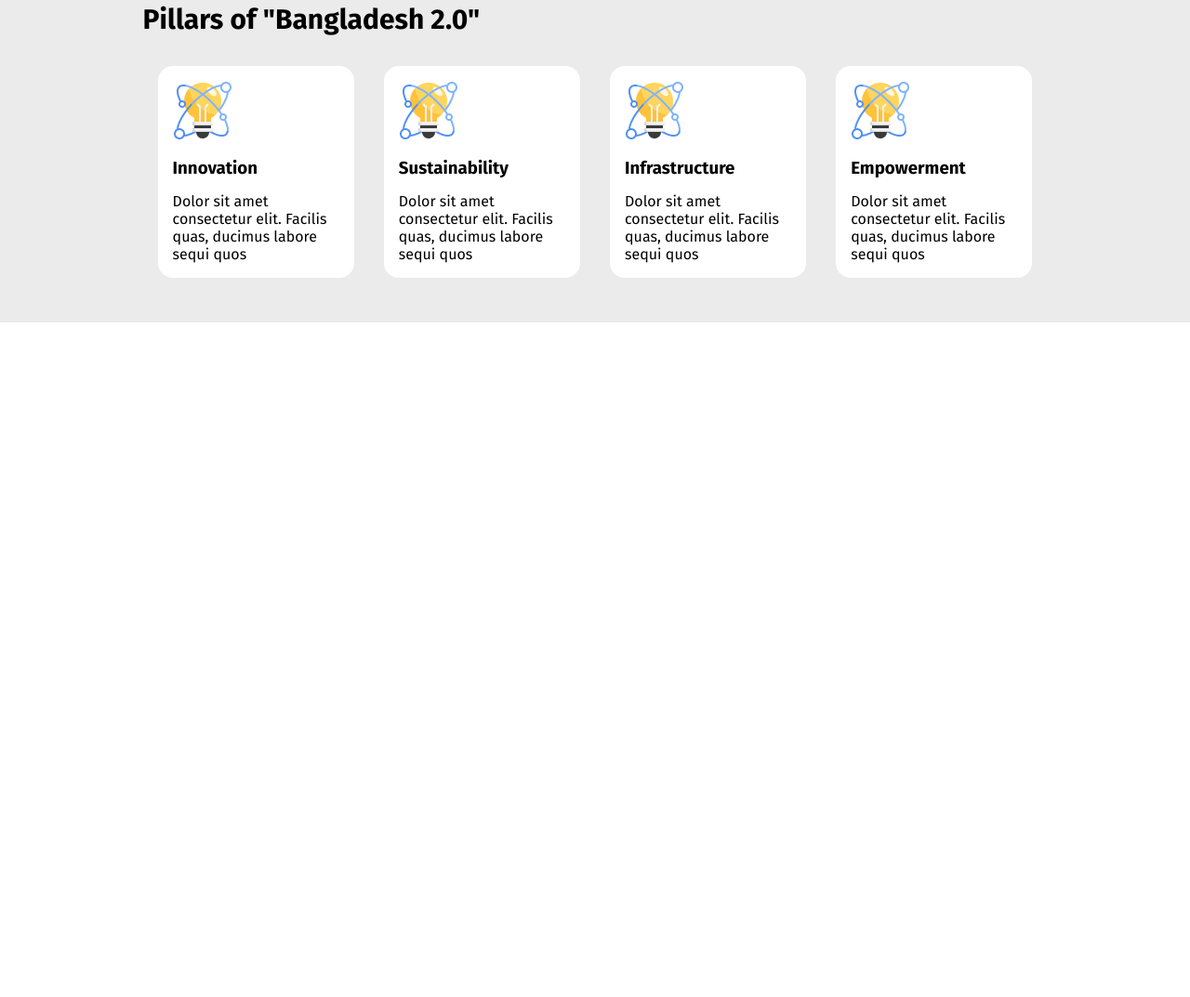
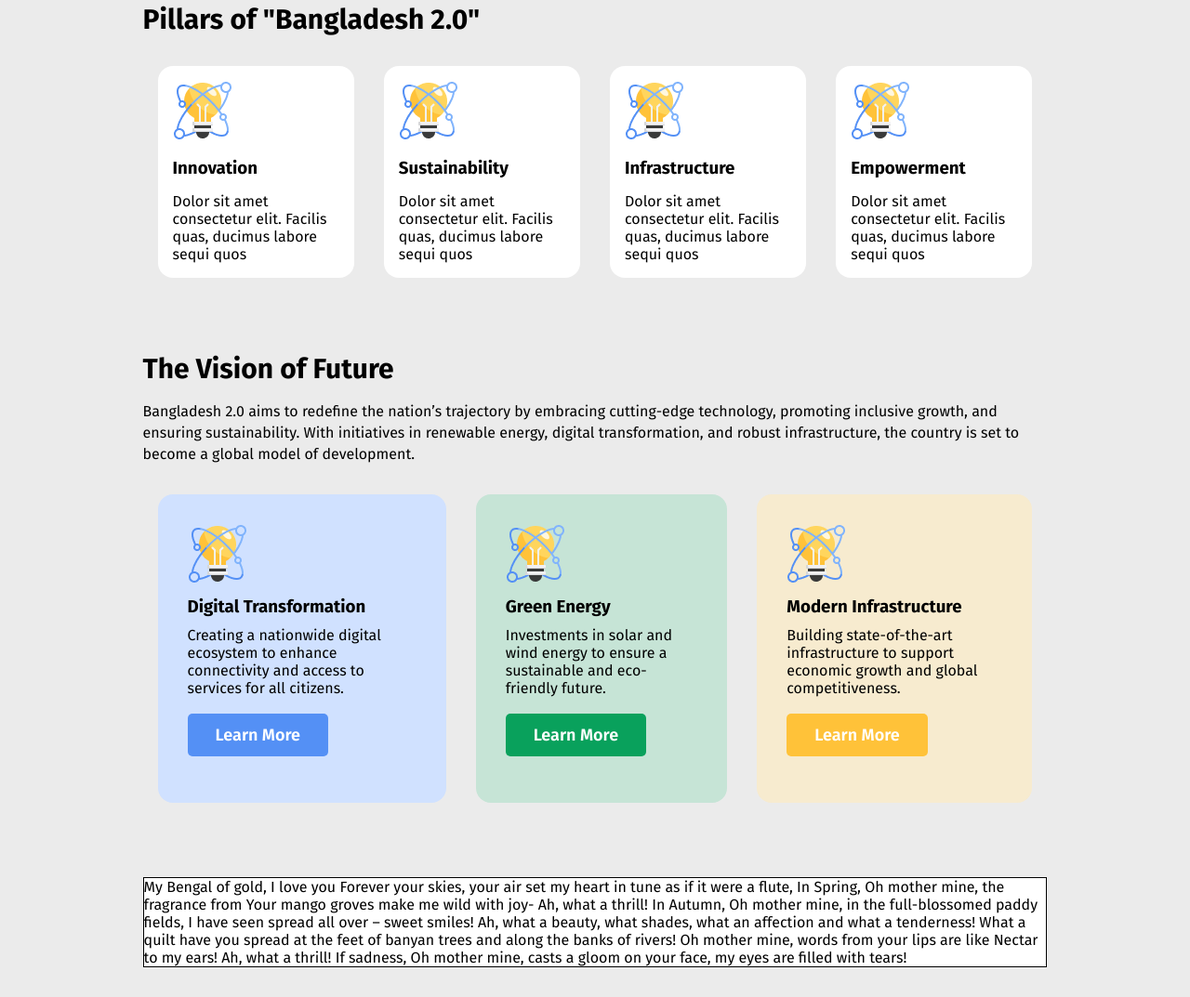
Before and after one commit to rkzahidhassandipu/Assignment-1, a plain HTML site: page index.html in a window 1280 px wide. Shown: the part 873-1946 px from the top of the page at 93% size. Before the commit the page ends 1220 px from the top, so only its background shows below. Drawn offline with Linux system fonts and the light colour scheme.

Commit message:
Future section finished

```diff
--- a/css/style.css
+++ b/css/style.css
@@ -95,6 +95,11 @@
     background-color: #006A50;
     color: white;
 }
+.banner-btn:hover{
+    border: 1px solid #006A50;
+    color: #006A50;
+    background: none;
+}
 /* banner section code end here */
 
 /* pillars-cars secttion code start here */
@@ -116,5 +121,64 @@
 /* pillars-cars secttion code end here */
 
 /* future section code start here */
+.future{
+    margin-bottom: 1rem;
+}
+.future > p{
+    line-height: 23px;
+}
+.card-future{
+    margin: 1em;
+    padding: 2em;
+    border-radius: 1em;
+}
+.card-future > h3{
+    margin: 10px 0;
+}
+.card-future-skey{
+    background-color: #d0e1ff;
+}
+.card-future-green{
+    background-color: #C6E4D6;
+}
+.card-future-yellow{
+    background-color: #F7EBCF;
+}
+.btn-skey{
+    background-color: #5490F5;
+    color: white;
+    margin: 1em 0;
+}
+.btn-skey:hover{
+    border: 1px solid #5490F5;
+    background: none;
+    color: #5490F5;
+}
+.btn-green{
+    background-color: #09A15C;
+    color: white;
+    margin: 1em 0;
+}
+.btn-green:hover{
+    border: 1px solid #09A15C;
+    background: none;
+    color: #09A15C;
+}
+.btn-yellow{
+    background-color: #FFC239;
+    color: white;
+    margin: 1em 0;
+}
+.btn-yellow:hover{
+    border: 1px solid #FFC239;
+    background: none;
+    color: #FFC239;
+}
+/* future section code end here */
 
-/* future section code end here */
+/* Dr. Muhammad Yunus section code start here */
+.yunus{
+    background-color: #fff;
+    border: 1px solid #000;
+}
+/* Dr. Muhammad Yunus section code end here */
--- a/index.html
+++ b/index.html
@@ -72,7 +72,63 @@
          </section>
         <!-- Pillars section end here -->
 
+        <!-- Future section start here -->
+         <section class="bg-primary section-spacing">
+            <div class="container">
+                <div class="future">
+                    <h1 class="pillars-header">The Vision of Future</h1>
+                    <p>Bangladesh 2.0 aims to redefine the nation’s trajectory by embracing cutting-edge technology, promoting inclusive growth, and ensuring sustainability. With initiatives in renewable energy, digital transformation, and robust infrastructure, the country is set to become a global model of development.</p>
+                </div>
+                <div class="pillars-cars flex-direction">
+                    <div class="card-future-skey card-future">
+                        <img src="assets/card-icon.png" alt="">
+                        <h3>Digital Transformation</h3>
+                        <p>Creating a nationwide digital ecosystem to enhance connectivity and access to services for all citizens.</p>
+                        <button class="btn-primary btn-skey cursor">Learn More</button>
+                    </div>
+                    <div class="card-future-green card-future">
+                        <img src="assets/card-icon.png" alt="">
+                        <h3>Green Energy</h3>
+                        <p>Investments in solar and wind energy to ensure a sustainable and eco-friendly future.</p>
+                        <button class="btn-primary btn-green cursor">Learn More</button>
+                    </div>
+                    <div class="card-future-yellow card-future">
+                        <img src="assets/card-icon.png" alt="">
+                        <h3>Modern Infrastructure</h3>
+                        <p>Building state-of-the-art infrastructure to support economic growth and global competitiveness.</p>
+                        <button class="btn-primary btn-yellow cursor">Learn More</button>
+                    </div>
+                </div>
+            </div>
+         </section>
+        <!-- Future section end here -->
 
+        <!-- Dr. Muhammad Yunus section start here -->
+         <section class="bg-primary section-spacing">
+            <div class="container">
+                <div class="yunus">
+                    <p>My Bengal of gold, I love you
+                        Forever your skies, your air set my heart in tune
+                        as if it were a flute,
+                        In Spring, Oh mother mine, the fragrance from
+                        Your mango groves make me wild with joy-
+                        Ah, what a thrill!
+                        In Autumn, Oh mother mine,
+                        in the full-blossomed paddy fields,
+                        I have seen spread all over – sweet smiles!
+                        Ah, what a beauty, what shades, what an affection
+                        and what a tenderness!
+                        What a quilt have you spread at the feet of
+                        banyan trees and along the banks of rivers!
+                        Oh mother mine, words from your lips are like
+                        Nectar to my ears!
+                        Ah, what a thrill!
+                        If sadness, Oh mother mine, casts a gloom on your face,
+                        my eyes are filled with tears!</p>
+                </div>
+            </div>
+         </section>
+        <!-- Dr. Muhammad Yunus section end here -->
     </main>
 </body>
 </html>
```
